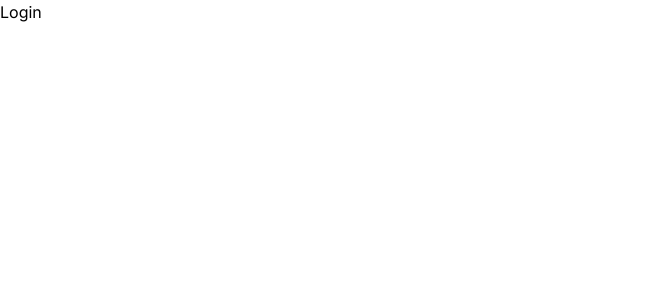
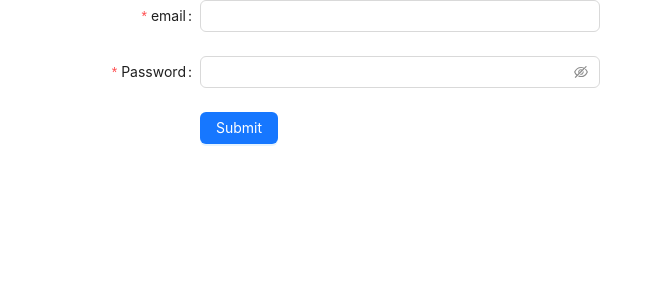
Before and after one commit to wahyuragil21/Random-Quotes, a Next.js app in the folder app/: page /login in a window 1280 px wide. Shown: the top 300 px of the page, without its empty margins (0-662 px from the left). Built offline with nearby package versions, Linux system fonts and the light colour scheme.

Commit message:
Feat : add feature login for user

```diff
--- a/app/src/app/(Auth)/login/page.tsx
+++ b/app/src/app/(Auth)/login/page.tsx
@@ -1,10 +1,28 @@
-"use client";
+import FormComponent from '@/components/FormComponent';
+import { FieldNamesType } from 'antd/es/cascader';
+import { redirect } from 'next/navigation';
 import React from 'react';
 
 
+const handleLogin = async (data: FieldNamesType) => {
+  "use server";
+  const response = await fetch('https://reqres.in/api/login', {
+    method: 'POST',
+    headers: {
+      'Content-Type': 'application/json'
+    },
+    body: JSON.stringify(data)
+  })
+  // const x = await response.json();
+
+  if (response.status == 200) {
+    return redirect('/home');
+  }
+
+};
 const Login = () => (
   <>
-    <h1>Login</h1>
+    <FormComponent onSubmit={handleLogin} />
   </>
 );
 
--- a/app/src/app/(Auth)/register/page.tsx
+++ /dev/null
@@ -1,11 +0,0 @@
-"use client";
-import React from 'react';
-
-
-const Register = () => (
-  <>
-    <h1>Register</h1>
-  </>
-);
-
-export default Register;
--- a/app/src/components/FormComponent.tsx
+++ b/app/src/components/FormComponent.tsx
@@ -1,36 +1,31 @@
 "use client";
 import React from 'react';
 import { Button, Checkbox, Form, Input } from 'antd';
+import { FieldNamesType } from 'antd/es/cascader';
 
-const onFinish = (values: any) => {
-  console.log('Success:', values);
+type FieldType = {
+  email?: string;
+  password?: string;
 };
 
-const onFinishFailed = (errorInfo: any) => {
-  console.log('Failed:', errorInfo);
-};
+type Props = {
+  onSubmit: (data: FieldNamesType) => Promise<void>;
+}
 
-type FieldType = {
-  username?: string;
-  password?: string;
-  remember?: string;
-};
-
-const FormComponent: React.FC = () => (
+const FormComponent = ({ onSubmit }: Props) => (
   <Form
     name="basic"
     labelCol={{ span: 8 }}
     wrapperCol={{ span: 16 }}
     style={{ maxWidth: 600 }}
     initialValues={{ remember: true }}
-    onFinish={onFinish}
-    onFinishFailed={onFinishFailed}
+    onFinish={onSubmit}
     autoComplete="off"
   >
     <Form.Item<FieldType>
-      label="Username"
-      name="username"
-      rules={[{ required: true, message: 'Please input your username!' }]}
+      label="email"
+      name="email"
+      rules={[{ required: true, message: 'Please input your email!' }]}
     >
       <Input />
     </Form.Item>
@@ -43,14 +38,6 @@ const FormComponent: React.FC = () => (
       <Input.Password />
     </Form.Item>
 
-    <Form.Item<FieldType>
-      name="remember"
-      valuePropName="checked"
-      wrapperCol={{ offset: 8, span: 16 }}
-    >
-      <Checkbox>Remember me</Checkbox>
-    </Form.Item>
-
     <Form.Item wrapperCol={{ offset: 8, span: 16 }}>
       <Button type="primary" htmlType="submit">
         Submit
```
